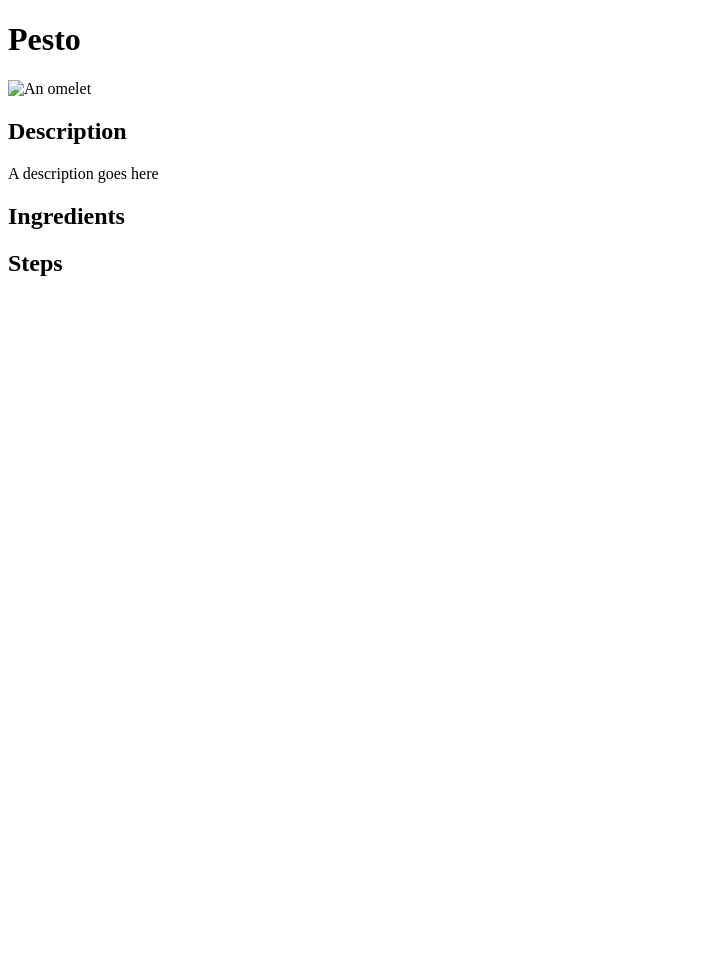
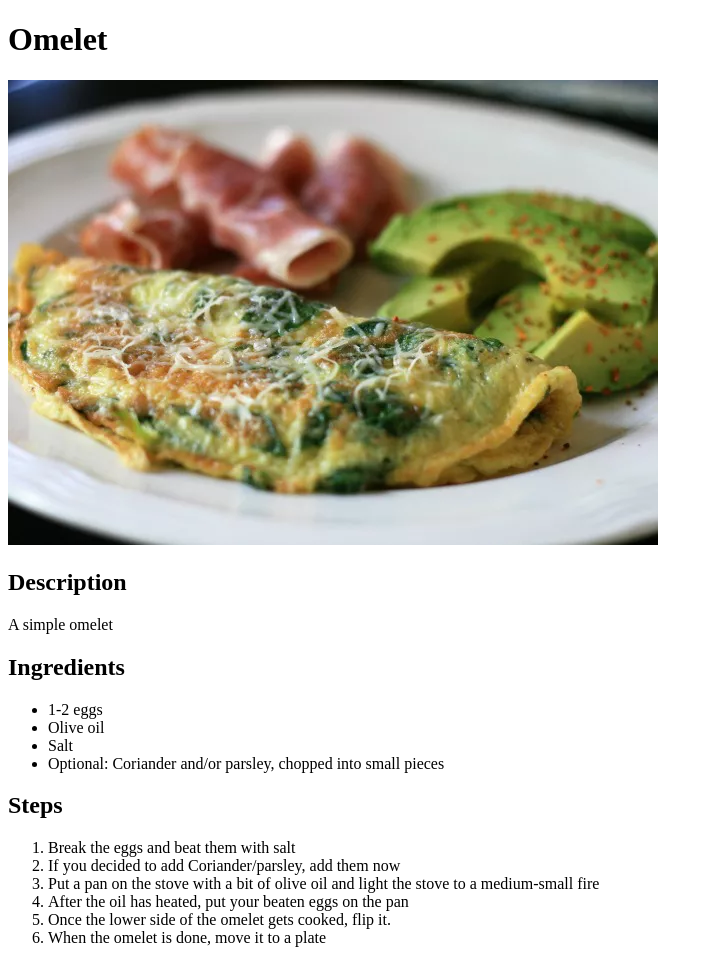
Before and after one commit to nadi726/odin-recipes, a plain HTML site: page recipes/omelet.html in a window 1280 px wide. Shown: the whole page, without its empty margins (0-713 px from the left). Before the commit the page ends 800 px from the top, so only its background shows below. Drawn offline with Linux system fonts and the light colour scheme.

Commit message:
Add omelet recipe

```diff
--- a/recipes/omelet.html
+++ b/recipes/omelet.html
@@ -2,26 +2,34 @@
 <html lang="en">
     <head>
         <meta charset="utf-8">
-        <Title>Pesto recipe</Title>
+        <Title>Omelet recipe</Title>
     </head>
     <body>
-        <h1>Pesto</h1>
+        <h1>Omelet</h1>
         <p>
-            <img src="../img/omelet.jpeg" alt="An omelet">
+            <img src="../img/omelet.webp" alt="An omelet">
             <h2>Description</h2>
-            A description goes here
+            A simple omelet
         </p>
         <p>
             <h2>Ingredients</h2>
             <ul>
-
+                <li>1-2 eggs</li>
+                <li>Olive oil</li>
+                <li>Salt</li>
+                <li>Optional: Coriander and/or parsley, chopped into small pieces</li>
             </ul>
         </p>
 
         <p>
             <h2>Steps</h2>
             <ol>
-
+                <li>Break the eggs and beat them with salt</li>
+                <li>If you decided to add Coriander/parsley, add them now</li>
+                <li>Put a pan on the stove with a bit of olive oil and light the stove to a medium-small fire</li>
+                <li>After the oil has heated, put your beaten eggs on the pan</li>
+                <li>Once the lower side of the omelet gets cooked, flip it.</li>
+                <li>When the omelet is done, move it to a plate</li>
             </ol>
         </p>
     </body>
```
Also changed, not shown: img/omelet.webp (added).
